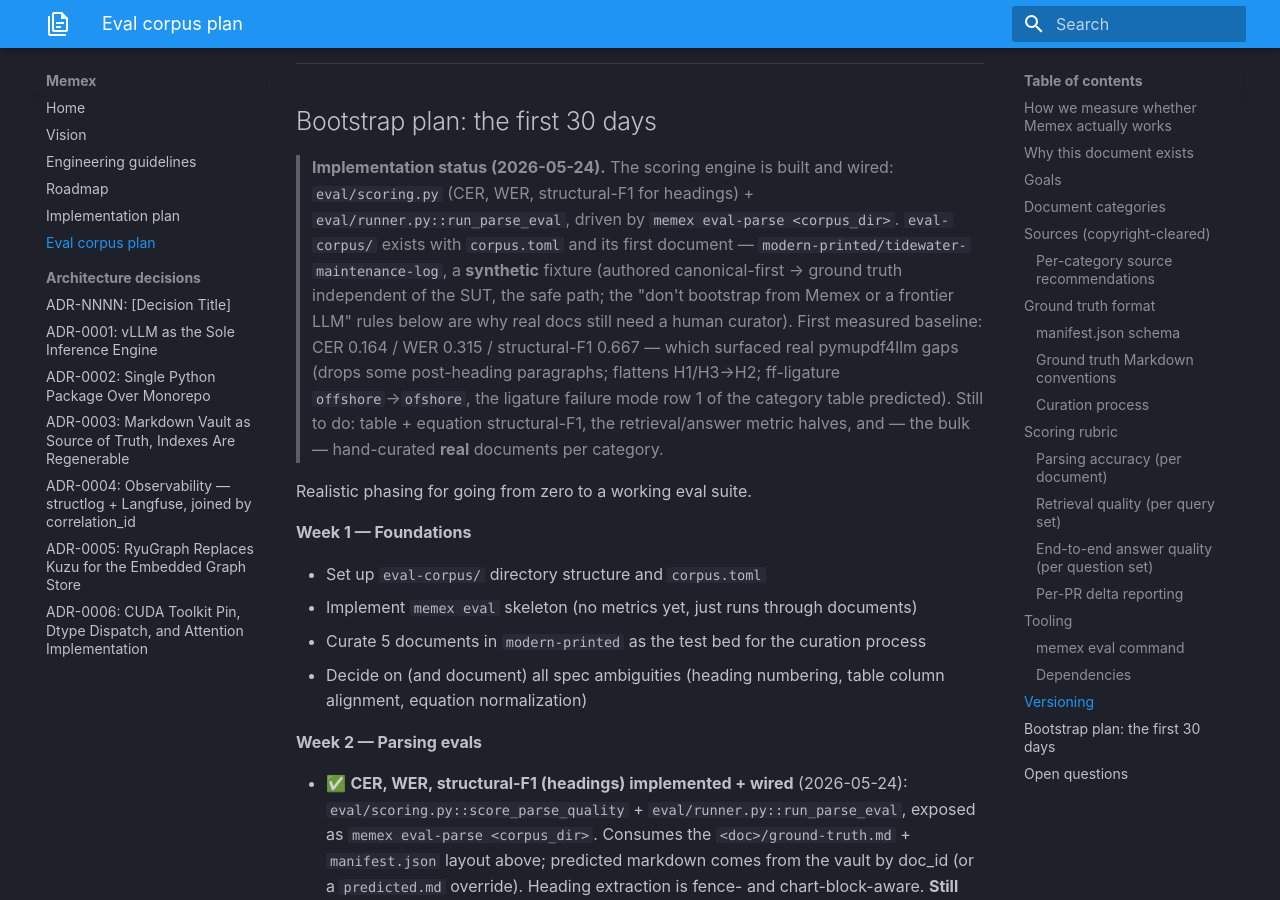
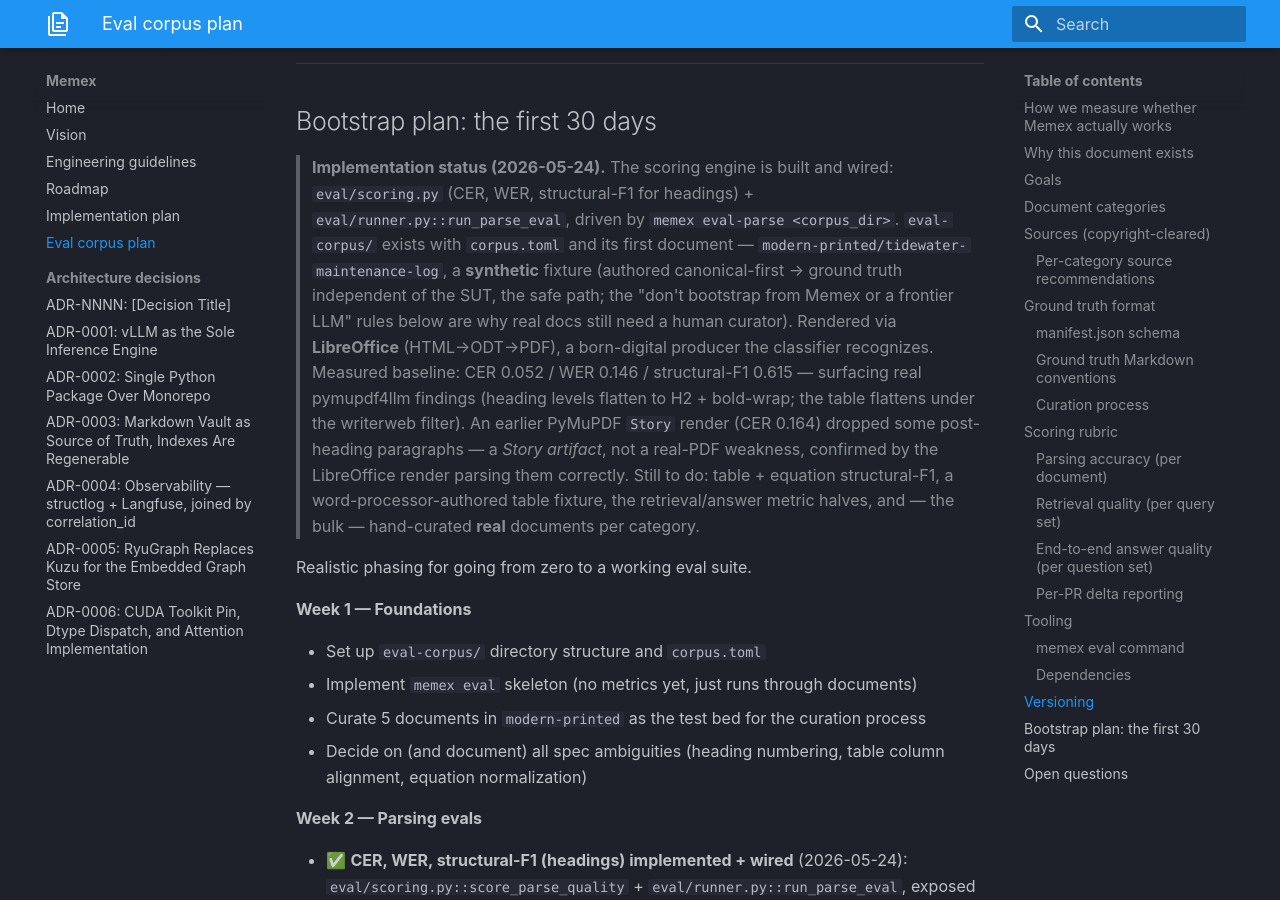
Before and after one commit to Zenetusken/memex, an MkDocs documentation site: the page built from docs/eval-corpus-plan.md, in a window 1280 px wide and 900 px high, scrolled down 9578 px. Built offline with MkDocs 1.6.1 and Material for MkDocs 9.7.7, drawn with Linux system fonts in a browser that asks for light colours.

Commit message:
docs: sync the LibreOffice-rendered baseline + resolved follow-up
ROADMAP P0 sub-goal 2 + header + eval-corpus-plan status: updated to
the representative LibreOffice baseline (CER 0.052 / WER 0.146 /
structural-F1 0.615) and recorded that the post-heading-paragraph drop
was a PyMuPDF-Story render artifact, not a real-PDF parser weakness.
Header → 191 commits.

Co-Authored-By: Claude Opus 4.7 <noreply@anthropic.com>

```diff
--- a/docs/eval-corpus-plan.md
+++ b/docs/eval-corpus-plan.md
@@ -306,13 +306,17 @@ The corpus is itself versioned semantically.
 > document — `modern-printed/tidewater-maintenance-log`, a **synthetic**
 > fixture (authored canonical-first → ground truth independent of the SUT,
 > the safe path; the "don't bootstrap from Memex or a frontier LLM" rules
-> below are why real docs still need a human curator). First measured
-> baseline: CER 0.164 / WER 0.315 / structural-F1 0.667 — which surfaced
-> real pymupdf4llm gaps (drops some post-heading paragraphs; flattens
-> H1/H3→H2; ff-ligature `offshore`→`ofshore`, the ligature failure mode
-> row 1 of the category table predicted). Still to do: table + equation
-> structural-F1, the retrieval/answer metric halves, and — the bulk —
-> hand-curated **real** documents per category.
+> below are why real docs still need a human curator). Rendered via
+> **LibreOffice** (HTML→ODT→PDF), a born-digital producer the classifier
+> recognizes. Measured baseline: CER 0.052 / WER 0.146 / structural-F1
+> 0.615 — surfacing real pymupdf4llm findings (heading levels flatten to
+> H2 + bold-wrap; the table flattens under the writerweb filter). An
+> earlier PyMuPDF `Story` render (CER 0.164) dropped some post-heading
+> paragraphs — a *Story artifact*, not a real-PDF weakness, confirmed by
+> the LibreOffice render parsing them correctly. Still to do: table +
+> equation structural-F1, a word-processor-authored table fixture, the
+> retrieval/answer metric halves, and — the bulk — hand-curated **real**
+> documents per category.
 
 Realistic phasing for going from zero to a working eval suite.
 
```
Also changed, not shown: docs/ROADMAP.md (+2 -2 lines).
